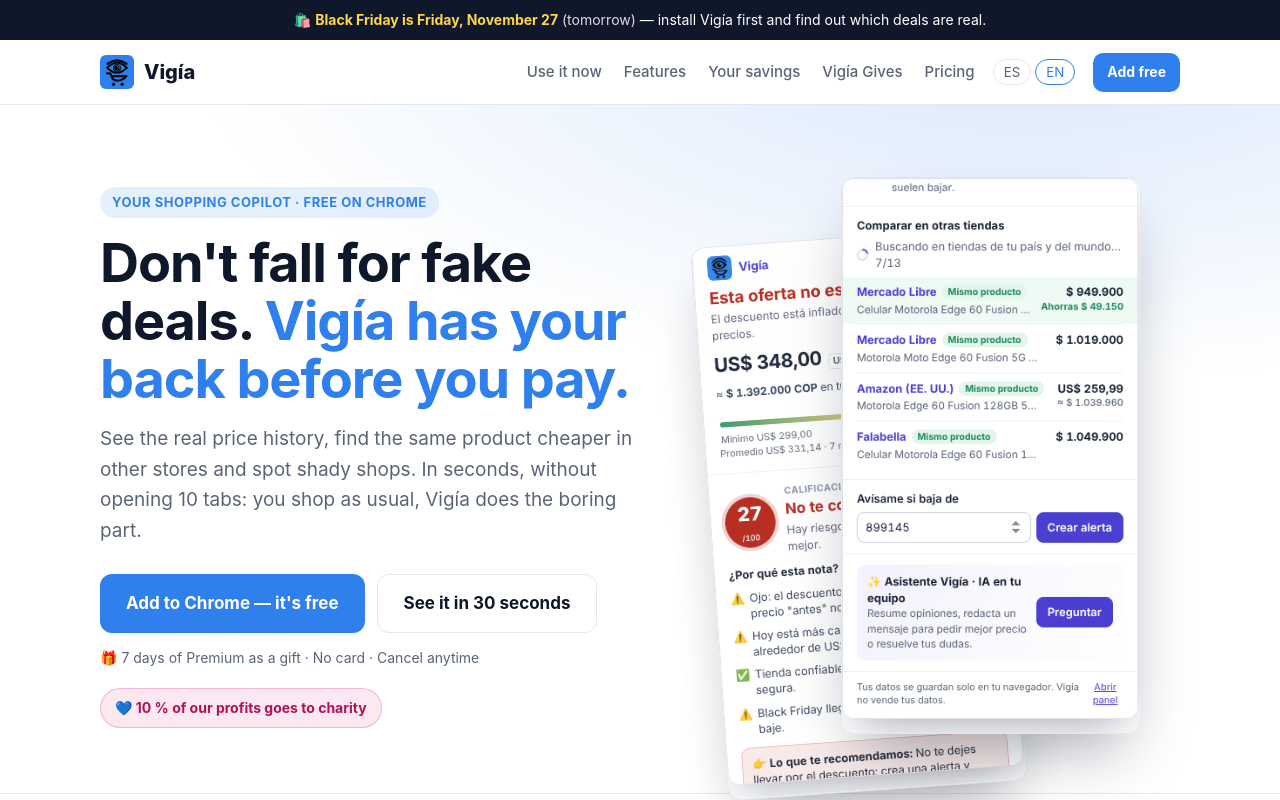
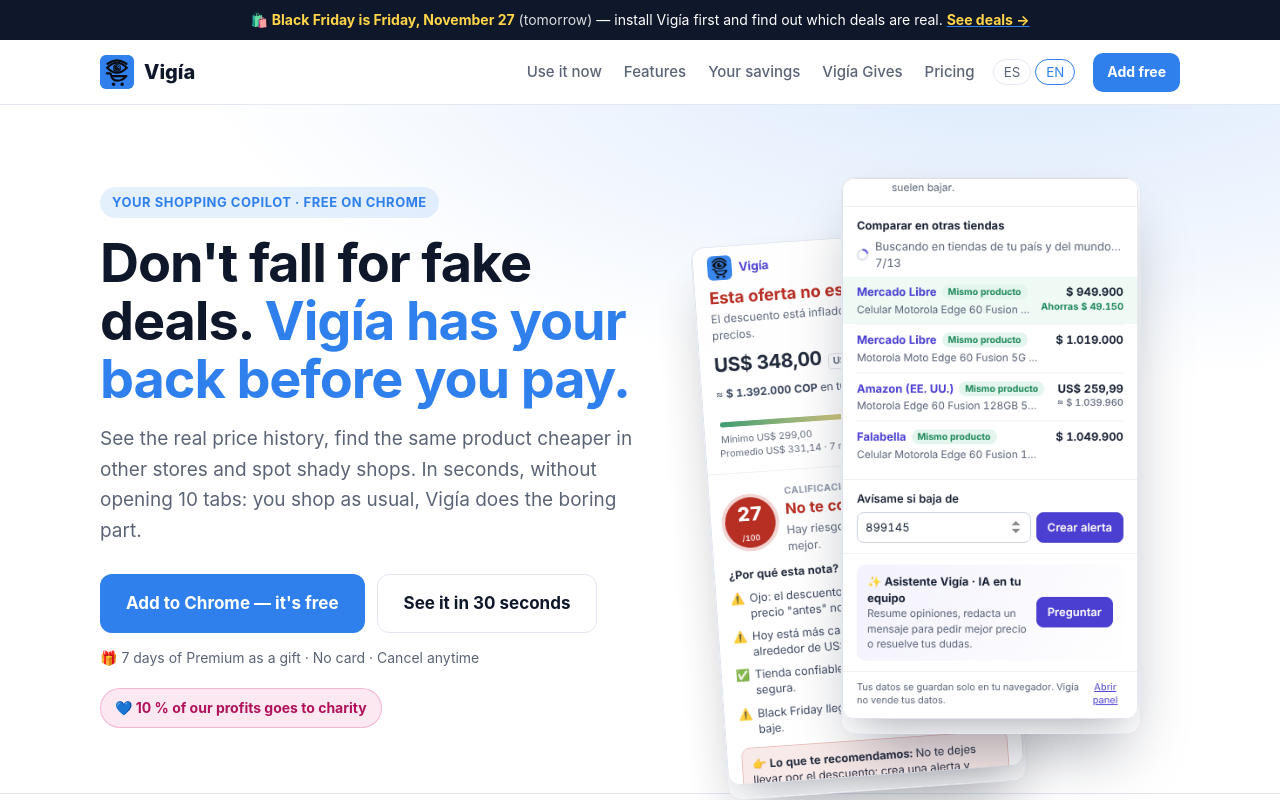
Before and after one commit to vigiacompras-app/vigiacompras-app.github.io, a plain HTML site: page index.html in a window 1280 px wide. Shown: the top 800 px of the page. Drawn offline with Linux system fonts and the light colour scheme.

Commit message:
Update index.html

```diff
--- a/index.html
+++ b/index.html
@@ -33,7 +33,7 @@
 </head>
 <body>
 <div class="promo" id="promo" hidden>
-  <div class="wrap"><span data-l="es">🛍️ <b>Black Friday es el viernes 27 de noviembre</b> <span class="cd"></span> — instala Vigía antes y descubre qué descuentos son de verdad.</span><span data-l="en">🛍️ <b>Black Friday is Friday, November 27</b> <span class="cd"></span> — install Vigía first and find out which deals are real.</span></div>
+  <div class="wrap"><span data-l="es">🛍️ <b>Black Friday es el viernes 27 de noviembre</b> <span class="cd"></span> — instala Vigía antes y descubre qué descuentos son de verdad. <a href="blackfriday.html"><b>Ver ofertas →</b></a></span><span data-l="en">🛍️ <b>Black Friday is Friday, November 27</b> <span class="cd"></span> — install Vigía first and find out which deals are real. <a href="blackfriday.html"><b>See deals →</b></a></span></div>
 </div>
 <header class="top">
   <div class="wrap">
```
